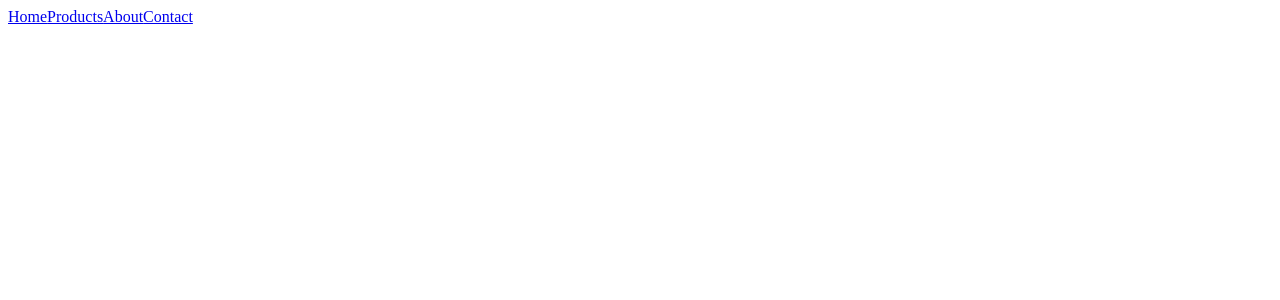
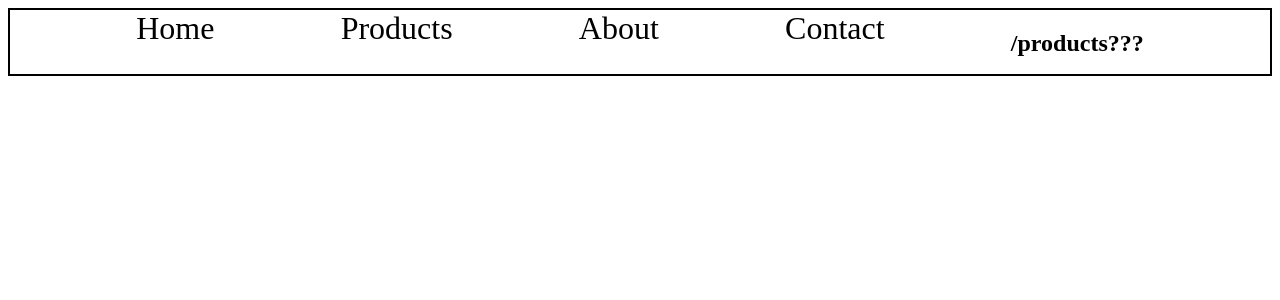
Before and after one commit to AdamPayne238/product-apollo, a React (Create React App) app in the folder product-app/: page /products in a window 1280 px wide. Shown: the top 300 px of the page. Built offline with nearby package versions, Linux system fonts and the light colour scheme.

Commit message:
added basic styling to nav bar

```diff
--- /dev/null
+++ b/product-app/src/components/Home/Home.scss
@@ -0,0 +1,14 @@
+nav{
+    border: 2px solid black;
+    height: 4rem;
+    display: flex;
+    justify-content: space-evenly;
+    a{
+        font-size: 2rem;
+        text-decoration: none;
+        color: black;
+        &:hover{
+            color: gray;
+        }
+    }
+}
--- a/product-app/src/components/Home/NavBar.js
+++ b/product-app/src/components/Home/NavBar.js
@@ -1,8 +1,11 @@
 import React from 'react'
-import { Link } from 'react-router-dom'
+import { Link, useLocation } from 'react-router-dom'
+import './Home.scss'
 
 
 const NavBar = () => {
+
+    let { pathname } = useLocation()
 
     return (
         <div>
@@ -11,6 +14,11 @@ const NavBar = () => {
                 <Link to='/products'>Products</Link>
                 <Link to='/about'>About</Link>
                 <Link to='/contact'>Contact</Link>
+                {pathname.includes('/products') && (
+                    <div>
+                        <h2>/products???</h2>
+                    </div>
+                )}
             </nav>
         </div>
     )
--- a/product-app/src/components/product/Product.scss
+++ b/product-app/src/components/product/Product.scss
@@ -50,9 +50,13 @@
         }
 
         h1{
-            font-size: 2.5rem;
+            margin: 0rem 0rem 0rem 0rem;
+            padding-bottom: 1.5rem;
+            font-size: 3rem;
             border-bottom: 3px solid black;
-            text-align: center;        }
+            text-align: center;
+        }
+
         p{
             font-size: 2rem;
         }
```
